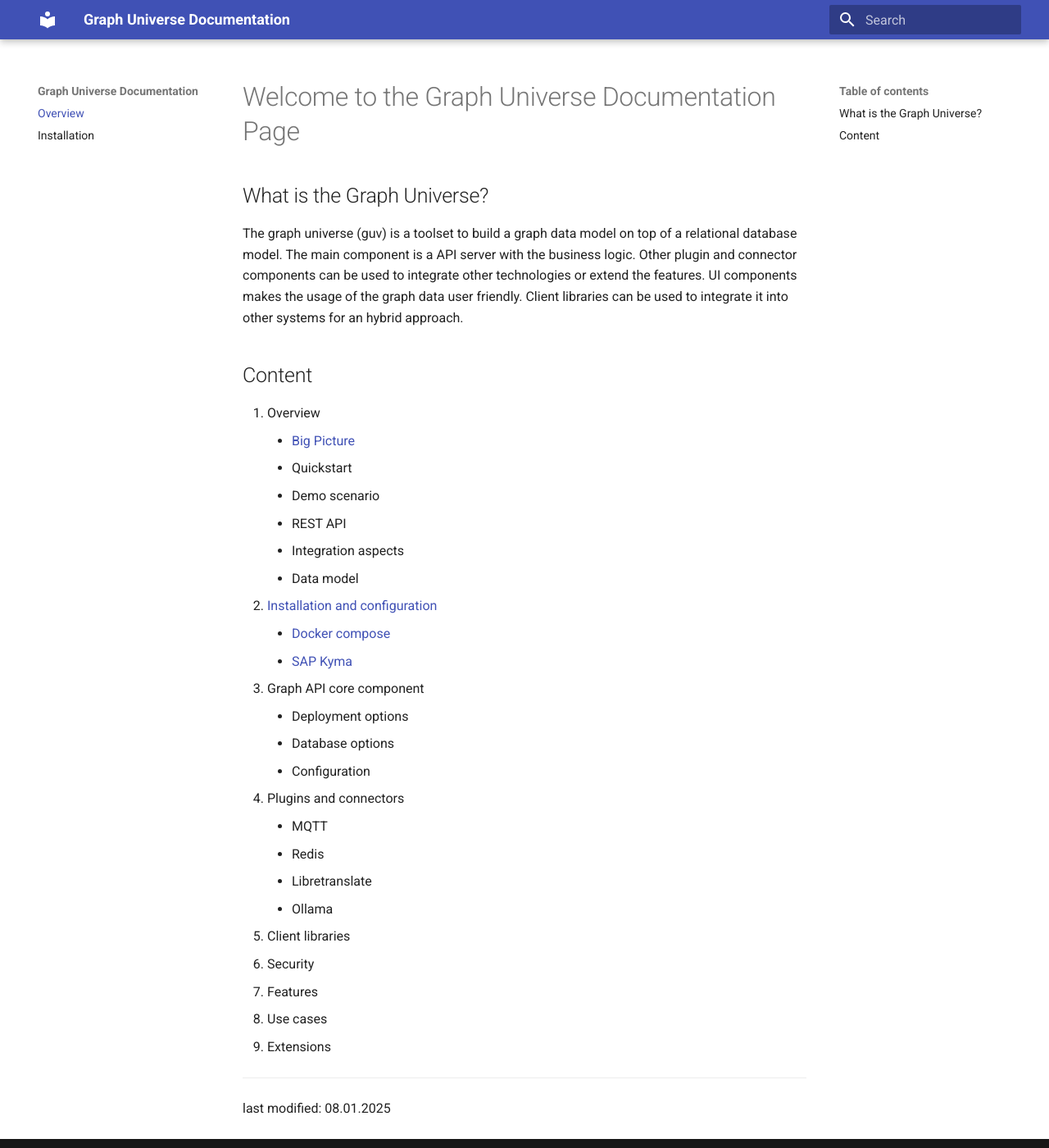
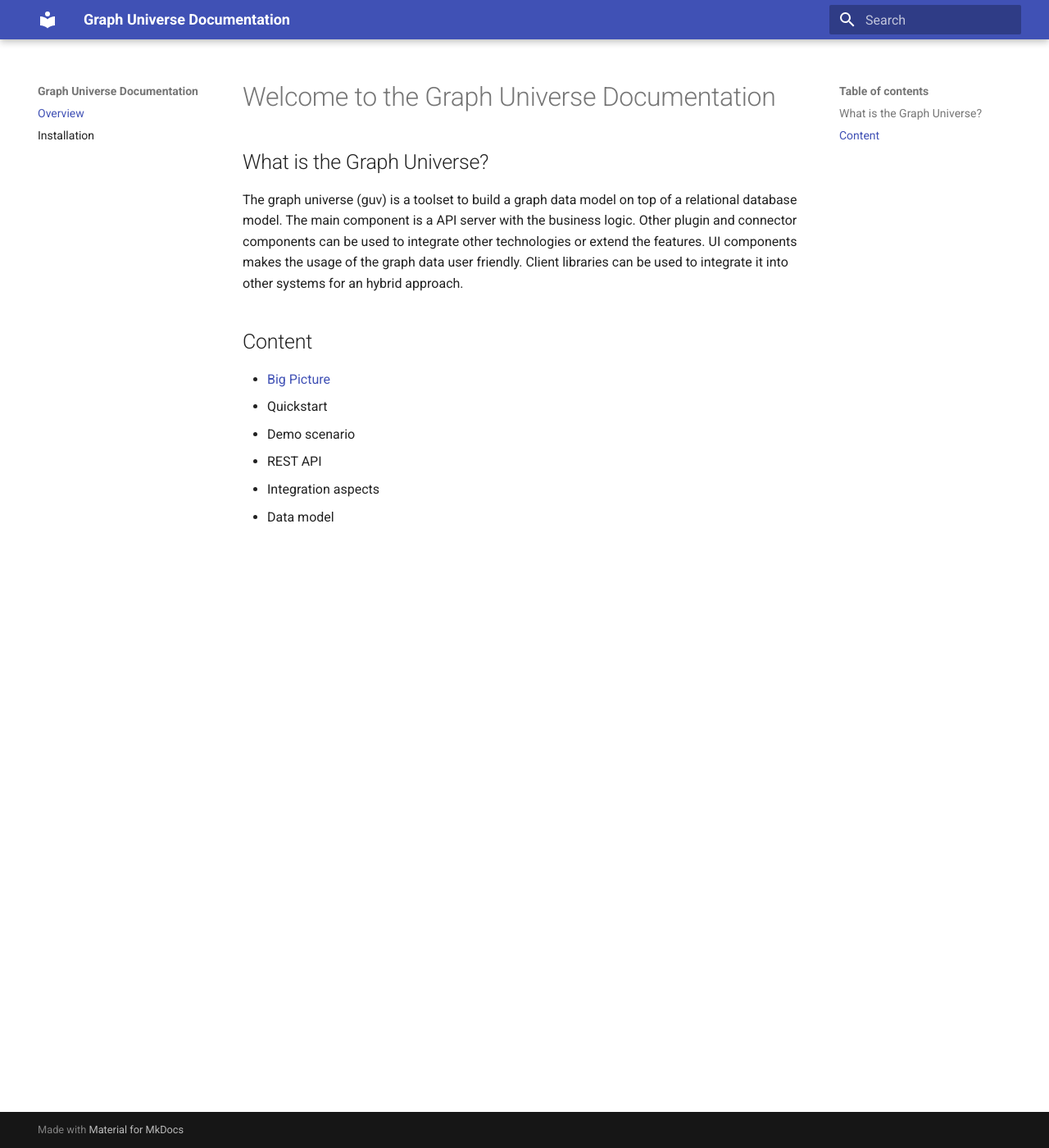
Before and after one commit to b-tocs/guv_doc, an MkDocs documentation site: the page built from docs/index.md, in a window 1280 px wide and 1400 px high. Shown: the whole window at 82% size. Built offline with MkDocs 1.6.1 and Material for MkDocs 9.7.7, drawn with Linux system fonts in a browser that asks for light colours.

Commit message:
sap kyma doc v1

```diff
--- a/docs/index.md
+++ b/docs/index.md
@@ -1,4 +1,4 @@
-# Welcome to the Graph Universe Documentation Page
+# Welcome to the Graph Universe Documentation
 
 ## What is the Graph Universe?
 
@@ -10,31 +10,9 @@
 
 ## Content
 
-1. Overview
-    - [Big Picture](overview/big_picture.md)
-    - Quickstart
-    - Demo scenario
-    - REST API
-    - Integration aspects
-    - Data model
-2. [Installation and configuration](installation.md)
-    - [Docker compose](installation/install_docker_compose.md)
-    - [SAP Kyma](installation/install_docker_compose.md)
-3. Graph API core component
-    - Deployment options
-    - Database options
-    - Configuration
-4. Plugins and connectors
-    - MQTT
-    - Redis
-    - Libretranslate
-    - Ollama
-5. Client libraries
-6. Security
-7. Features
-8. Use cases
-9. Extensions
-
-
----
-last modified: 08.01.2025
+- [Big Picture](overview/big_picture.md)
+- Quickstart
+- Demo scenario
+- REST API
+- Integration aspects
+- Data model
```
Also changed, not shown: docs/clients.md (added, +1 -0 lines), docs/installation.md (+7 -1 lines), docs/installation/api_service.md (added, +1 -0 lines), docs/installation/install_sap_kyma.md (+201 -0 lines), docs/plugins.md (added, +1 -0 lines), docs/installation/res/sap_btp_kyma_api_endpoint.png (added), docs/installation/res/sap_btp_kyma_api_info.png (added), docs/installation/res/sap_btp_kyma_api_rule.png (added), docs/installation/res/sap_btp_kyma_dashboard_deployment.png (added), docs/installation/res/sap_btp_kyma_deployment_success.png (added), docs/installation/res/sap_btp_kyma_deployment_yaml.png (added), docs/installation/res/sap_btp_kyma_secret_form.png (added), docs/installation/res/sap_btp_kyma_secrets.png (added), docs/usecases.md (added).
